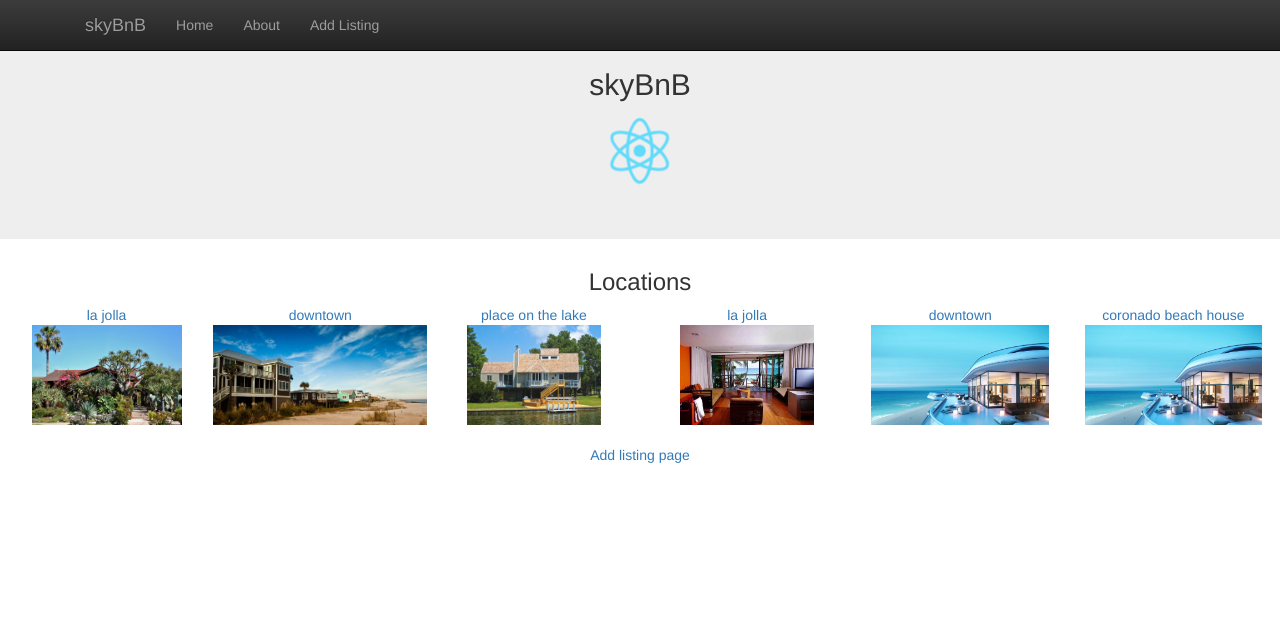
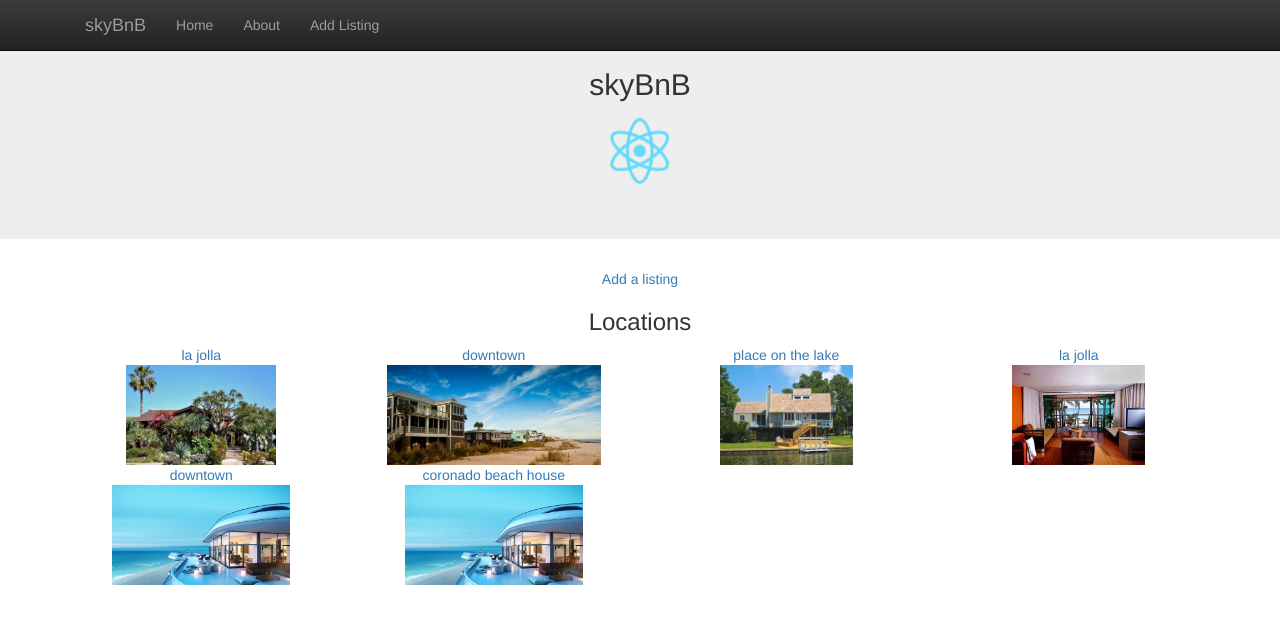
Before and after one commit to nickbouldien/react_app_skyBnB, a React (Create React App) app: page / in a window 1280 px wide. Shown: the top 624 px of the page. Built offline with nearby package versions, Linux system fonts and the light colour scheme; what flux would draw is missing.

Commit message:
use grid to display listings

```diff
--- a/src/App.js
+++ b/src/App.js
@@ -11,7 +11,7 @@ class App extends Component {
   render() {
     return (
       <Router>
-        <div className="App">
+        <div className="App" >
 
           <div>
             <Header/>
--- a/src/routes/ListingIndex.js
+++ b/src/routes/ListingIndex.js
@@ -1,7 +1,7 @@
 // Menu.js (recipe/restaurant)
 
 import React, { Component } from 'react';
-// import { Grid, Navbar, Jumbotron, Button, Row, Col, FormGroup, ControlLabel, FormControl, HelpBlock} from 'react-bootstrap';
+import { Grid, Navbar, Jumbotron, Button, Row, Col, FormGroup, ControlLabel, FormControl, HelpBlock} from 'react-bootstrap';
 import { Link } from 'react-router-dom';
 import listings from '../store/Listings';
 import {createLocation} from '../actions/ListingActions';
@@ -37,26 +37,29 @@ class ListingIndex extends Component {
     // }
     render(){
       let list = this.state.listings.map(listing =>
-        <div className="col" key={listing.id}>
+        // <div className="row">
+          <div className="col-xs-3" key={listing.id}>
             <Link to={`/listings/${listing.id}`} >
               {listing.name}
-            {/* {listing.city} */}
               <br />
             </Link>
             <img src={listing.image} alt={listing.name}/>
+            {/* </div> */}
           </div>
       )
     return (
-      <div>
+      <div className="container">
+        <Link to='/add'>Add a listing</Link>
         <h3>Locations</h3>
 
-        <div className="flex-grid">
+        <div className="row">
+          <div >
             {list}
           </div>
+        </div>
         <br />
-        <Link to='/add'>Add listing page</Link>
+
       </div>
-
     );
   }
 }
```
Also changed, not shown: src/components/Head.js (deleted, +0 -20 lines). Lines whose indentation alone changed are shown as unchanged.
